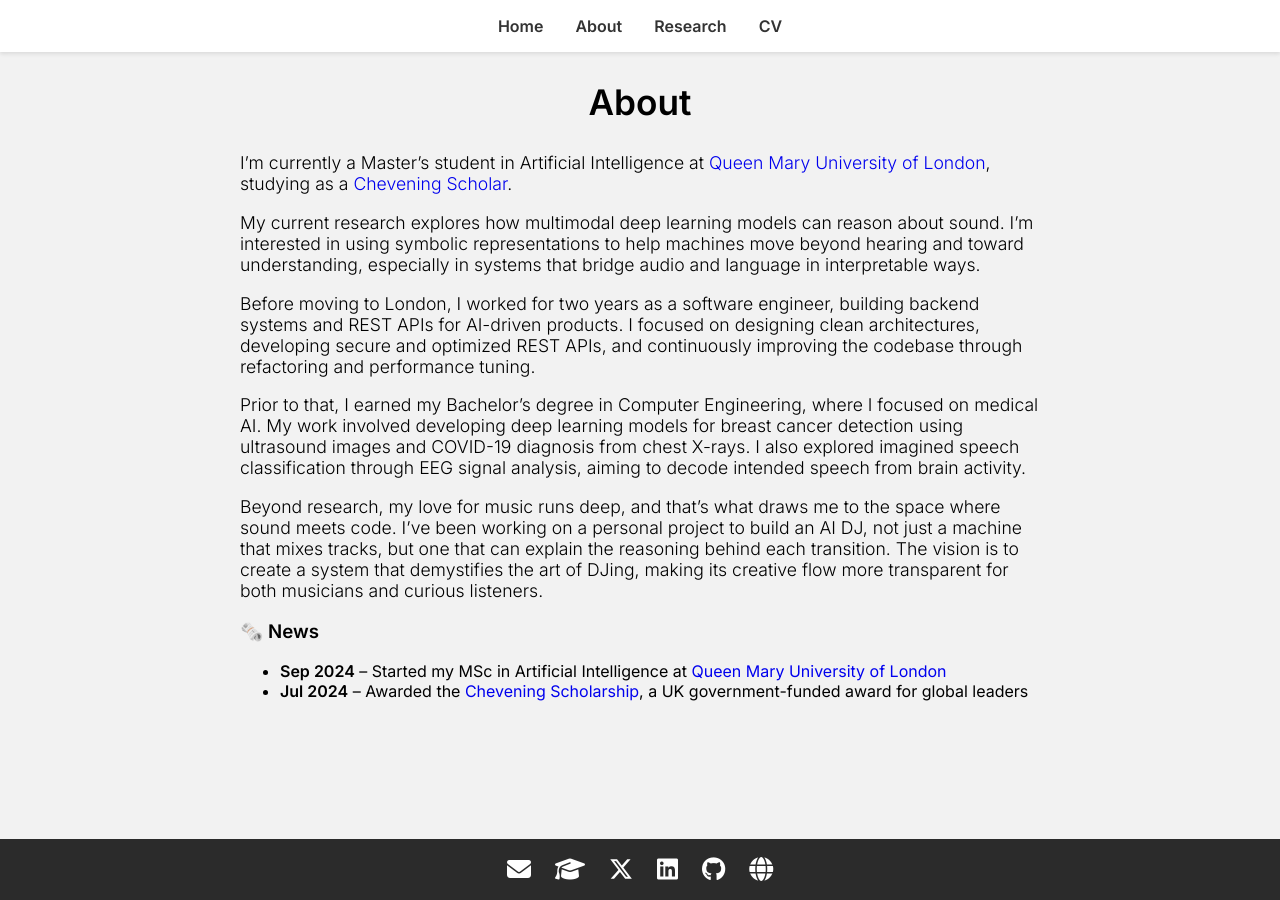
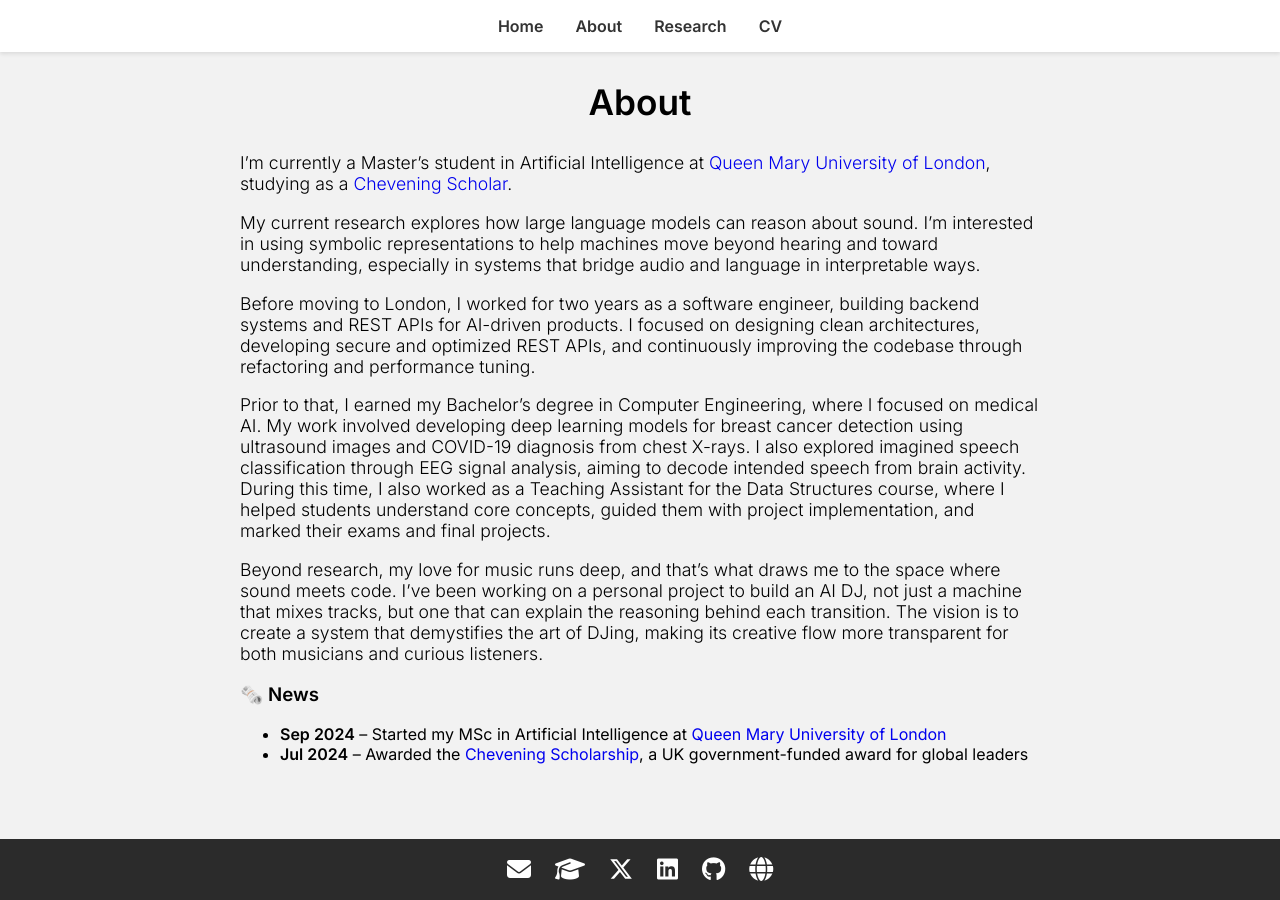
Before and after one commit to termehtaheri/termehtaheri.github.io, a Jekyll site: the page built from about.md, in a window 1280 px wide. Built offline with Jekyll 4.4.1, drawn with Linux system fonts in a browser that asks for light colours.

Commit message:
update cv

```diff
--- a/about.md
+++ b/about.md
@@ -6,11 +6,11 @@ permalink: /about/
 ## About
 I'm currently a Master's student in Artificial Intelligence at [Queen Mary University of London](https://www.qmul.ac.uk/), studying as a [Chevening Scholar](https://www.chevening.org/).
 
-My current research explores how multimodal deep learning models can reason about sound. I'm interested in using symbolic representations to help machines move beyond hearing and toward understanding, especially in systems that bridge audio and language in interpretable ways.
+My current research explores how large language models can reason about sound. I'm interested in using symbolic representations to help machines move beyond hearing and toward understanding, especially in systems that bridge audio and language in interpretable ways.
 
 Before moving to London, I worked for two years as a software engineer, building backend systems and REST APIs for AI-driven products. I focused on designing clean architectures, developing secure and optimized REST APIs, and continuously improving the codebase through refactoring and performance tuning.
 
-Prior to that, I earned my Bachelor's degree in Computer Engineering, where I focused on medical AI. My work involved developing deep learning models for breast cancer detection using ultrasound images and COVID-19 diagnosis from chest X-rays. I also explored imagined speech classification through EEG signal analysis, aiming to decode intended speech from brain activity.
+Prior to that, I earned my Bachelor's degree in Computer Engineering, where I focused on medical AI. My work involved developing deep learning models for breast cancer detection using ultrasound images and COVID-19 diagnosis from chest X-rays. I also explored imagined speech classification through EEG signal analysis, aiming to decode intended speech from brain activity. During this time, I also worked as a Teaching Assistant for the Data Structures course, where I helped students understand core concepts, guided them with project implementation, and marked their exams and final projects.
 
 Beyond research, my love for music runs deep, and that’s what draws me to the space where sound meets code. I’ve been working on a personal project to build an AI DJ, not just a machine that mixes tracks, but one that can explain the reasoning behind each transition. The vision is to create a system that demystifies the art of DJing, making its creative flow more transparent for both musicians and curious listeners.
 
```
Also changed, not shown: 1 other file.
